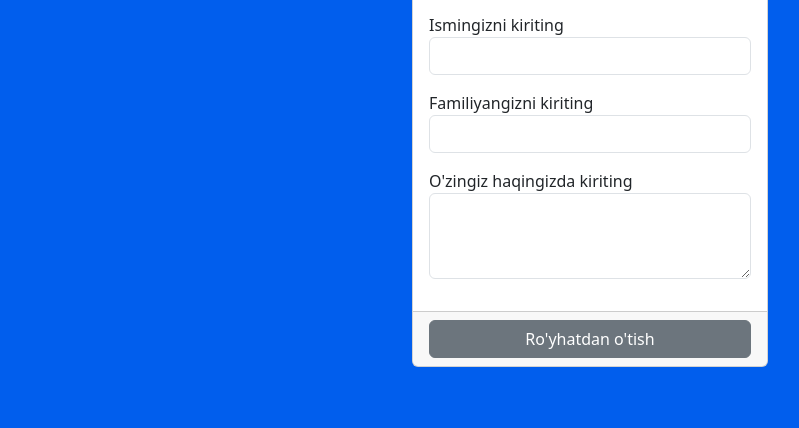
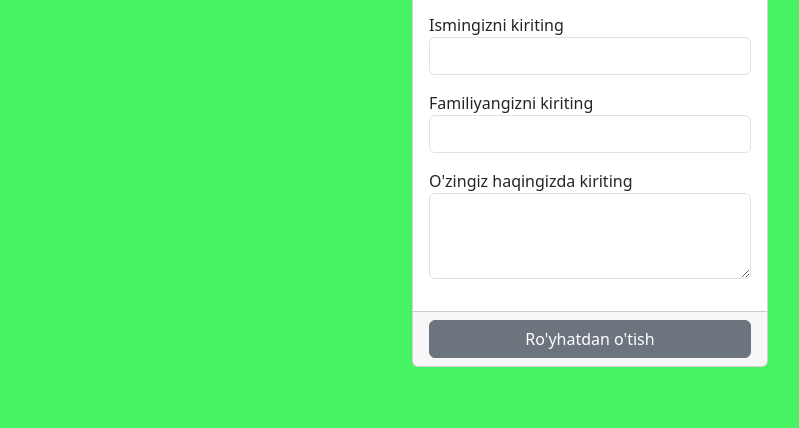
Before and after one commit to Doston2503/crud-tutorial, a plain HTML site: page index.html in a window 1280 px wide. Shown: the part 106-534 px from the top of the page, without its empty margins (50-849 px from the left). Drawn offline with Linux system fonts and the light colour scheme.

Commit message:
add test js file and changed style css

```diff
--- a/style.css
+++ b/style.css
@@ -1,3 +1,3 @@
 body{
-    background-color: #015eed;
+    background-color: #45f363;
 }
```
Also changed, not shown: test.js (added).
